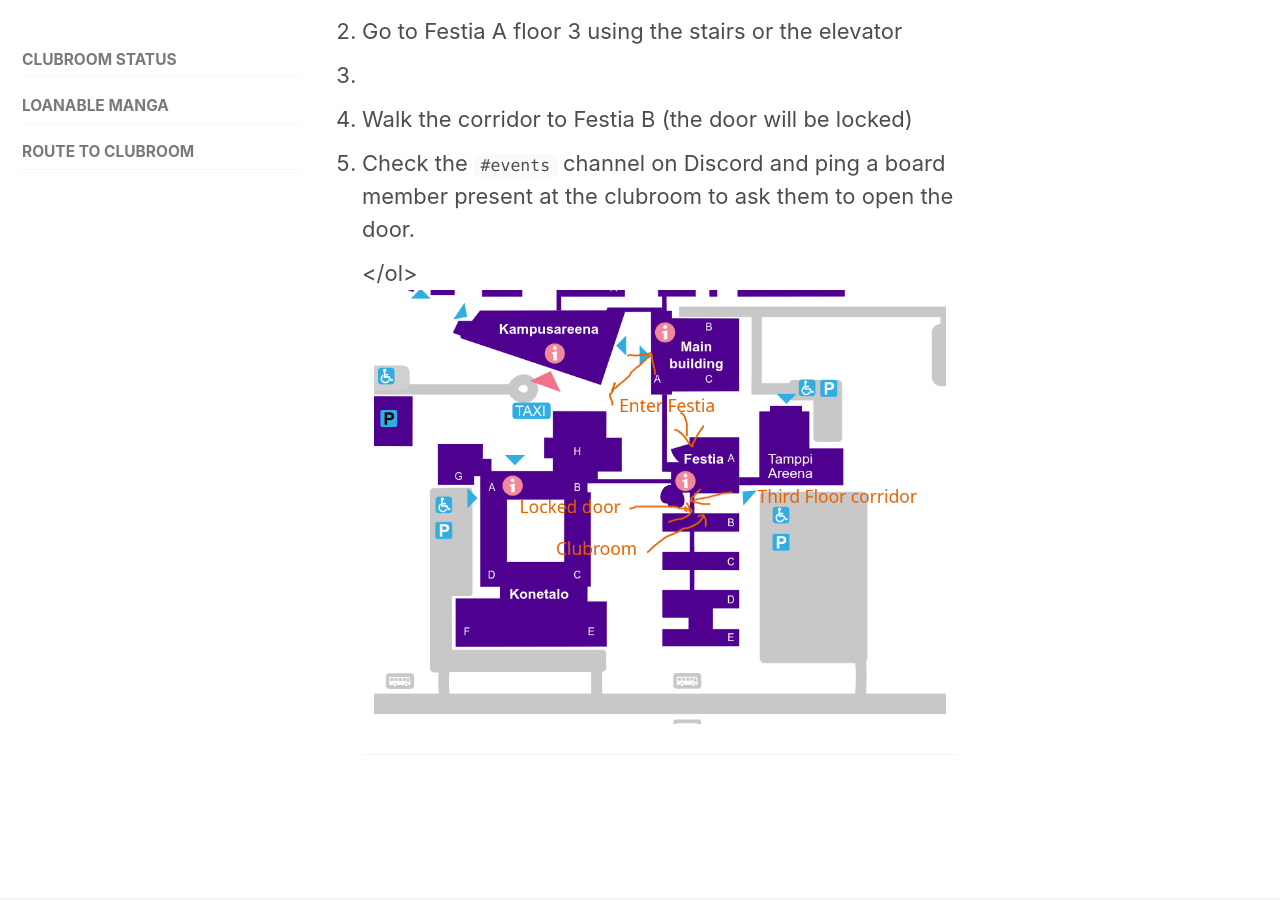
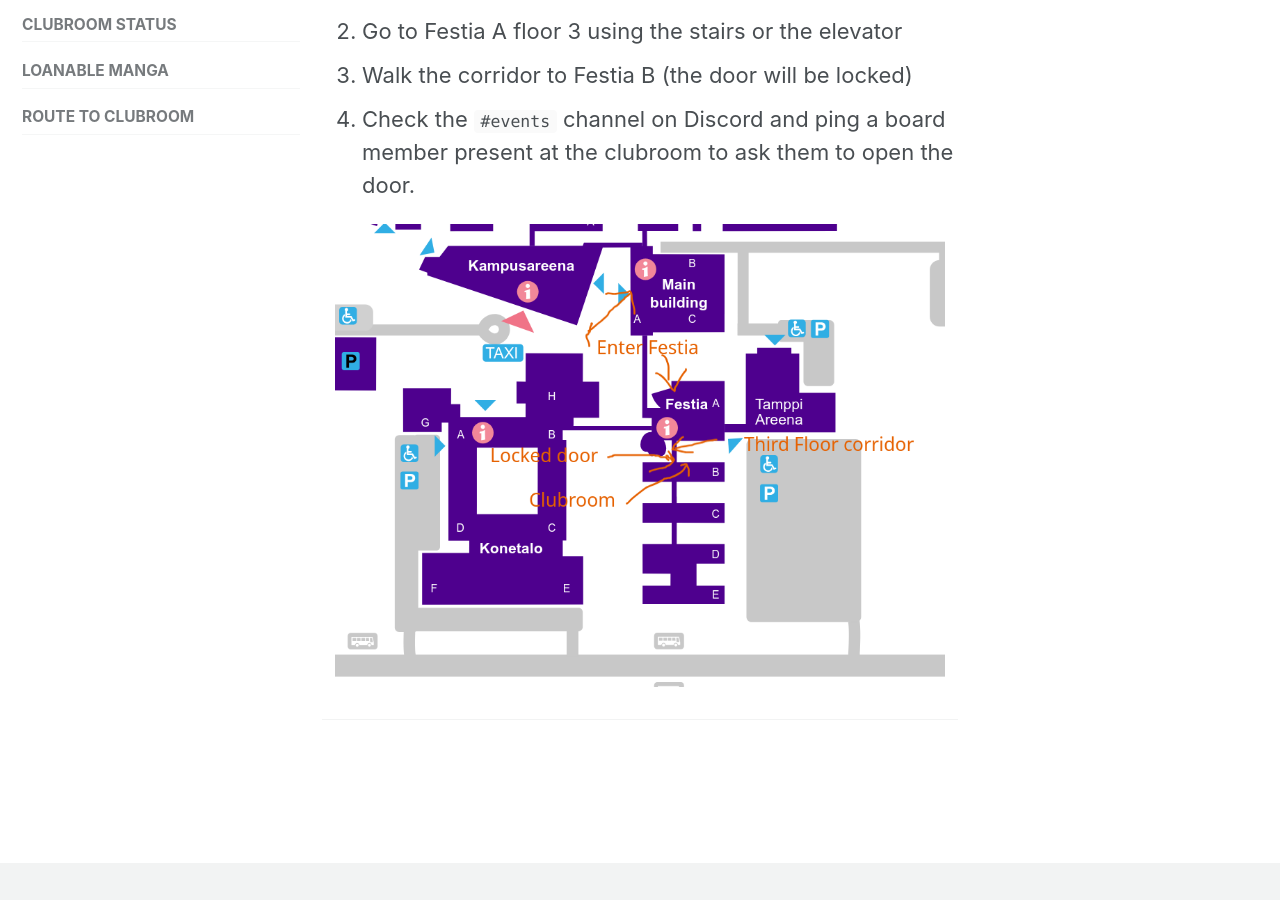
Before and after one commit to HNTA-Club/website, a Jekyll site: the page built from _pages/route_temp.md, in a window 1280 px wide and 900 px high, scrolled down 333 px. Built offline with Jekyll 4.4.1, drawn with Linux system fonts in a browser that asks for light colours; cached includes are drawn as plain includes; nearby versions of some CDN libraries; our own code applies the rules of GitHub Pages for plain Markdown files.

Commit message:
fix html tag

```diff
--- a/_pages/route_temp.md
+++ b/_pages/route_temp.md
@@ -13,7 +13,7 @@
 
 <ol>
     <li>Enter Festia building lobby (Festia A) in Herwanta. There is no keycard reader on the Festia door so go through the Main building if the door is locked.</li>
-    <li>Go to Festia A floor 3 using the stairs or the elevator<li>
+    <li>Go to Festia A floor 3 using the stairs or the elevator</li>
     <li>Walk the corridor to Festia B (the door will be locked)</li>
     <li>Check the <code>#events</code> channel on Discord and ping a board member present at the clubroom to ask them to open the door.</li>
 </ol>
```
